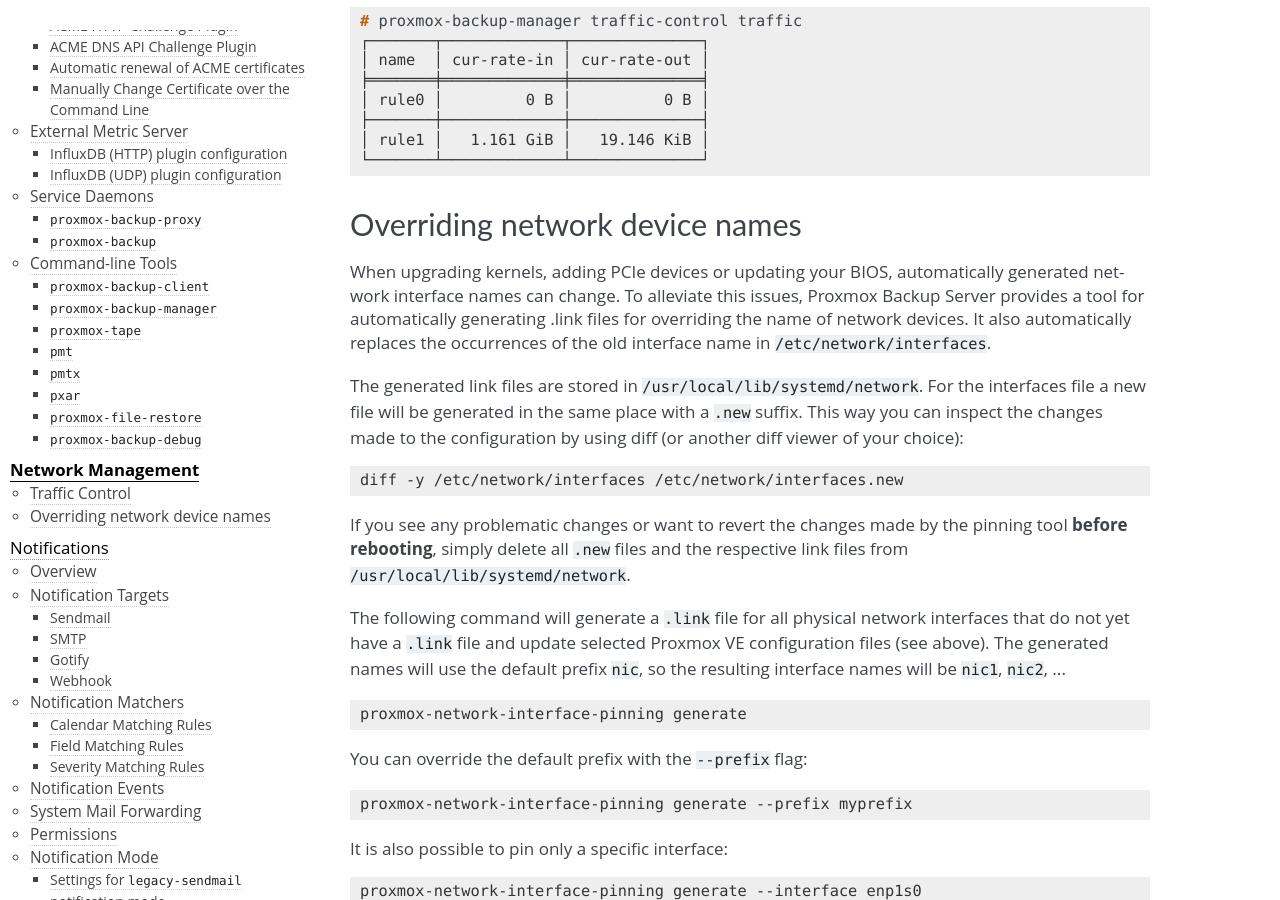
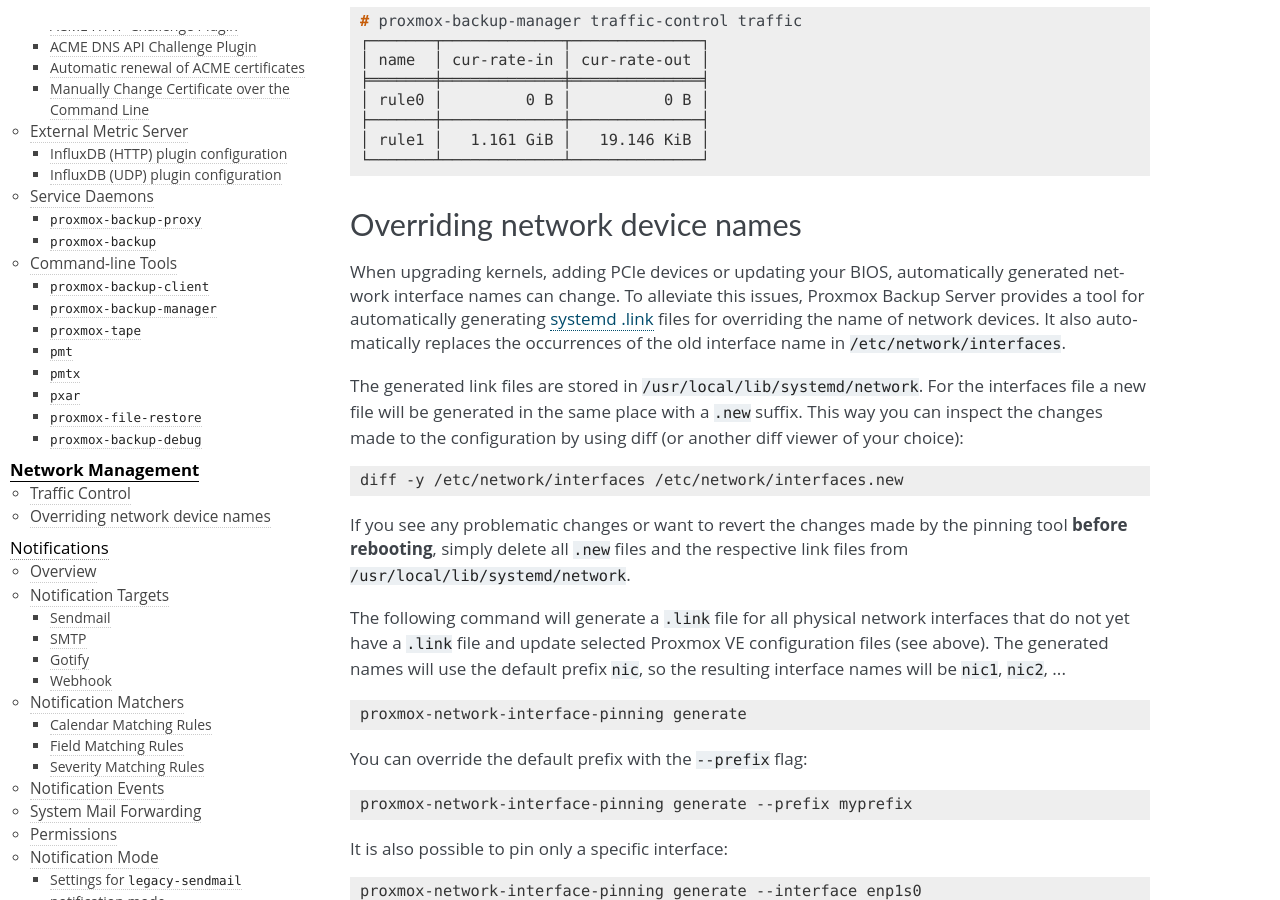
Before and after one commit to rikka-chunibyo/PBS-X, a Sphinx documentation site: the page built from docs/network-management.rst, in a window 1280 px wide and 900 px high, scrolled down 3476 px. Built offline with Sphinx 7.4.7, drawn with Linux system fonts in a browser that asks for light colours.

Commit message:
docs: network-management: link to systemd.link documentation
Might be useful for users, to get a quick overview of the syntax and
semantics of the options.

Signed-off-by: Christoph Heiss <c.heiss@proxmox.com>
Reviewed-by: Michael Köppl <m.koeppl@proxmox.com>
Link: https://lore.proxmox.com/20250812125719.1301475-3-c.heiss@proxmox.com

```diff
--- a/docs/network-management.rst
+++ b/docs/network-management.rst
@@ -104,9 +104,9 @@ Overriding network device names
 
 When upgrading kernels, adding PCIe devices or updating your BIOS, automatically
 generated network interface names can change. To alleviate this issues, Proxmox
-Backup Server provides a tool for automatically generating .link files for
-overriding the name of network devices. It also automatically replaces the
-occurrences of the old interface name in ``/etc/network/interfaces``.
+Backup Server provides a tool for automatically generating `systemd .link`_
+files for overriding the name of network devices. It also automatically replaces
+the occurrences of the old interface name in ``/etc/network/interfaces``.
 
 The generated link files are stored in ``/usr/local/lib/systemd/network``. For
 the interfaces file a new file will be generated in the same place with a
@@ -151,3 +151,5 @@ interface should be pinned to:
 
 In order to apply the changes made by ``proxmox-network-interface-pinning`` to
 the network configuration, the host needs to be rebooted.
+
+.. _systemd .link: https://www.freedesktop.org/software/systemd/man/latest/systemd.link.html
```
